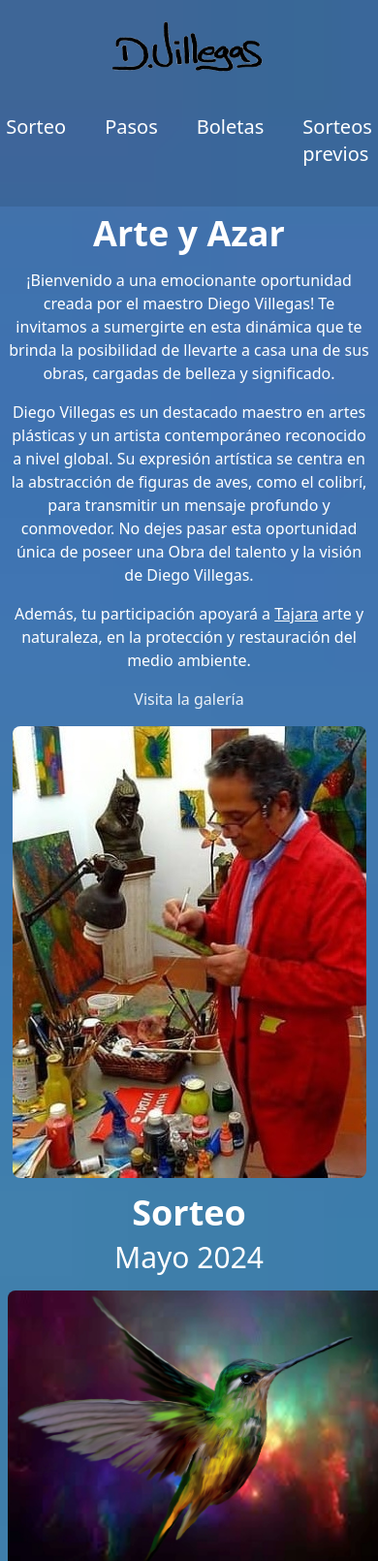
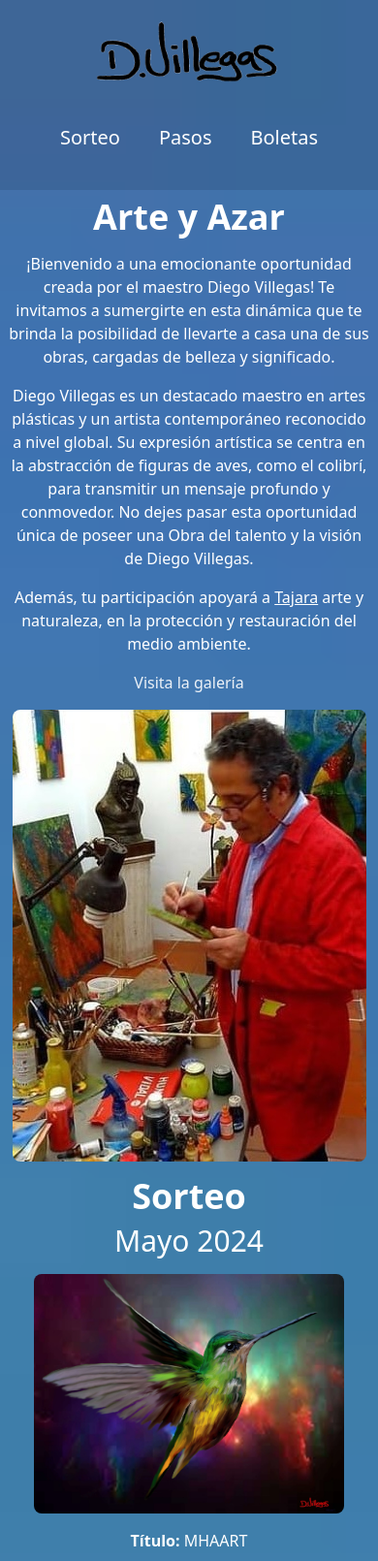
Before and after one commit to valentinavillegasc/Sorteo-D.Villegas, an Astro site: page / in a window 390 px wide. Shown: the top 1610 px of the page at 97% size. Built offline with nearby package versions, Linux system fonts and the light colour scheme; Astro itself is replaced by a stand-in of ours.

Commit message:
corecciones

```diff
--- a/src/components/NavBar.astro
+++ b/src/components/NavBar.astro
@@ -1,10 +1,10 @@
 <div class="w-full p-5 flex flex-col lg:flex-row items-center justify-center bg-black bg-opacity-10">
-  <img src="./firmaDVillegas.png" alt="logo" class="w-40 lg:w-80 lg:order-first lg:mr-20 mb-5  ">
+  <img src="./firmaDVillegas.png" alt="logo" class="w-48 lg:w-80 lg:order-first lg:mr-20 mb-5  ">
   <div class="text-3xl text-white flex flex-row lg:items-center lg:gap-5">
       <a href="#sorteo" class="m-5 text-xl lg:text-3xl">Sorteo</a>
       <a href="#pasos" class="m-5 text-xl lg:text-3xl">Pasos</a>
       <a href="#lista" class="m-5 text-xl lg:text-3xl">Boletas</a>
-      <a href="#sorteosPrevios" class="m-5  text-xl lg:text-3xl">Sorteos previos</a>
+      <!-- <a href="#sorteosPrevios" class="m-5 text-lg lg:text-3xl">Previos</a> -->
   </div>
 </div>
 
--- a/src/components/Pasos.astro
+++ b/src/components/Pasos.astro
@@ -1,4 +1,4 @@
-<div class="lg:h-screen flex flex-col justify-center ml-10 text-white text-center lg:text-left">
+<div class="lg:h-screen flex flex-col justify-center lg:ml-10 text-white text-center lg:text-left">
            <h1 class="lg:text-6xl text-3xl m-2 font-semibold">Instrucciones para Participar</h1>
           <div class="flex flex-col m-2">
               <h3 class="lg:text-5xl text-2xl m-2">Información:</h3>
--- a/src/components/Sorteo.astro
+++ b/src/components/Sorteo.astro
@@ -5,7 +5,7 @@
             <h2 class="lg:text-5xl text-3xl m-2">Mayo 2024</h2>
         </div>
         <div class="lg:hidden">
-            <img src="./MHAART.webp" alt="Diego Villegas" class="m-2 rounded-lg w-[500px]">
+            <img src="./MHAART.webp" alt="Diego Villegas" class="m-2 rounded-lg w-80">
         </div>
         <p class="lg:text-2xl m-2"><strong>Título:</strong> MHAART</p>
         <p class="lg:text-2xl m-2"><strong>Medidas:</strong></p>
--- a/src/layouts/Layout.astro
+++ b/src/layouts/Layout.astro
@@ -10,9 +10,9 @@ const { title } = Astro.props;
 <html lang="en">
 	<head>
 		<meta charset="UTF-8" />
-		<meta name="description" content="Astro description" />
+		<meta name="description" content="Sorteo obras de Diego Villegas" />
 		<meta name="viewport" content="width=device-width" />
-		<link rel="icon" type="image/svg+xml" href="/favicon.svg" />
+		<link rel="icon" type="image/svg+xml" href="/firmaDVillegas.png" />
 		<meta name="generator" content={Astro.generator} />
 		<title>{title}</title>
 	</head>
```
